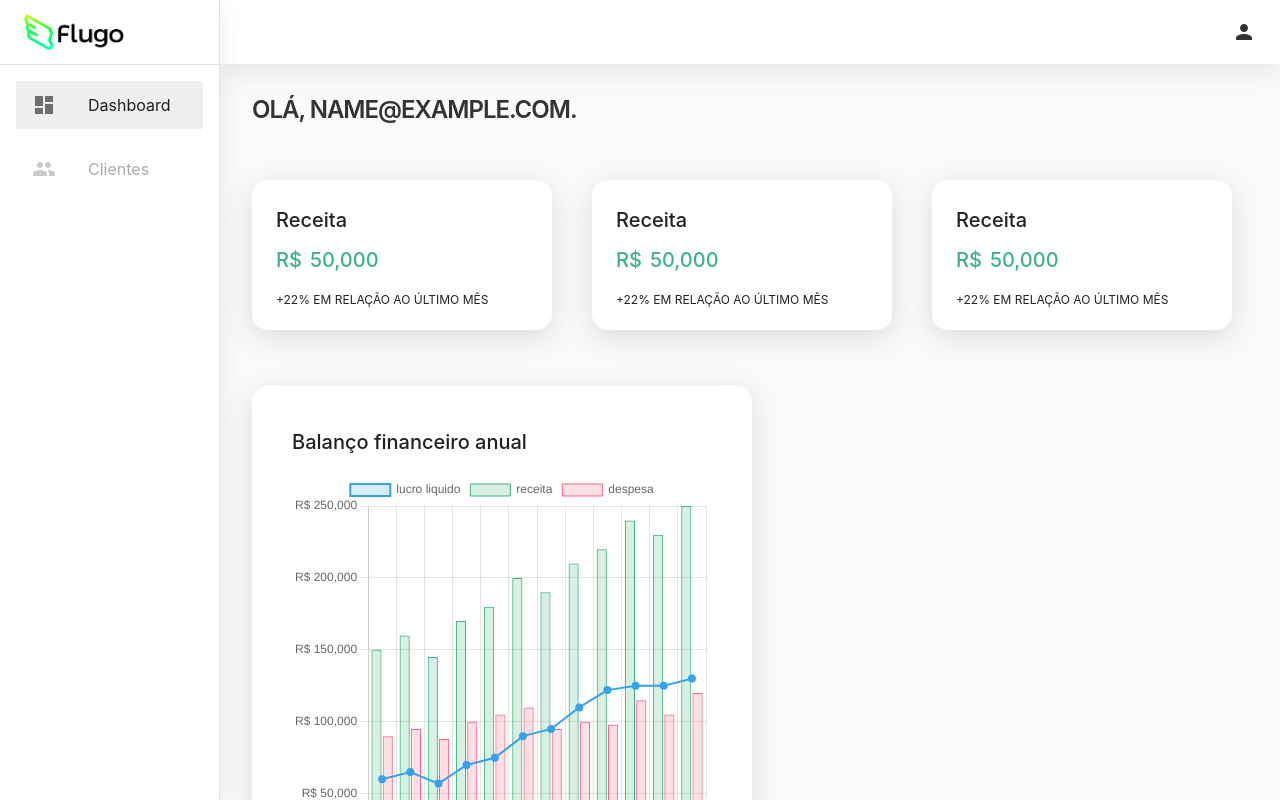
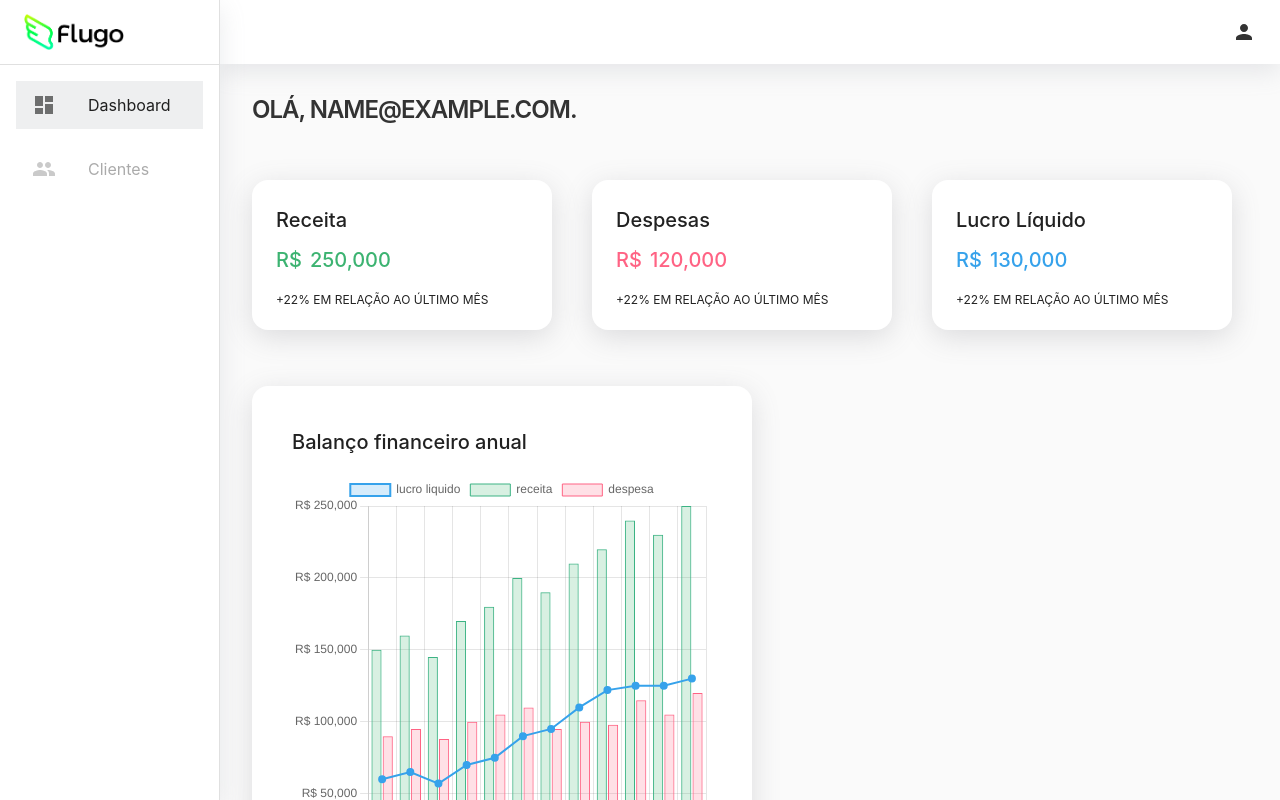
Before and after one commit to gbpjr/flugo-challenge, a React (Vite) app: page / in a window 1280 px wide. Shown: the top 800 px of the page. Built offline with nearby package versions, Linux system fonts and the light colour scheme; no server answers; sample sign-in values are in the browser's storage.

Commit message:
fix: bugfixing stuff

```diff
--- a/src/components/Card/index.tsx
+++ b/src/components/Card/index.tsx
@@ -1,41 +1,25 @@
 import React from 'react'
 import {
-  Box,
   Typography
 } from '@mui/material'
 
-// import AttachMoneyIcon from '@mui/icons-material/AttachMoney'
 import CountAnimation from '../CountAnimation'
+import { CardContainer } from './styles'
 
-import styled from 'styled-components'
-
-const CardContainer = styled(Box)`
-  display: flex;
-  flex-direction: column;
-  gap: 8px;
-  background-color: #ffffff;
-  border-radius: 16px;
-  min-width: 30%;
-  height: 150px;
-  box-shadow: rgba(100, 100, 111, 0.2) 0px 7px 29px 0px;
-  padding: 24px;
-
-`
-
-const Card: React.FC = () => {
+const Card: React.FC <{title: string, value: number, color: string}>= ({ title, value, color }) => {
   return (
     <CardContainer>
       <Typography
         variant='h6'
       >
-        Receita
+        { title }
       </Typography>
       <Typography
         variant='h6'
-        color={'rgb(60, 179, 132)'}
+        color={color}
         sx={{ display: 'flex', gap: '8px' }}
       >
-        R$ <CountAnimation finalValue={50000} />
+        R$ <CountAnimation finalValue={value} />
      </Typography>
      <Typography
         variant='overline'
--- a/src/components/Card/styles.tsx
+++ b/src/components/Card/styles.tsx
@@ -0,0 +1,14 @@
+import { Box } from '@mui/material'
+import styled from 'styled-components'
+
+export const CardContainer = styled(Box)`
+  display: flex;
+  flex-direction: column;
+  gap: 8px;
+  background-color: #ffffff;
+  border-radius: 16px;
+  min-width: 30%;
+  height: 150px;
+  box-shadow: rgba(100, 100, 111, 0.2) 0px 7px 29px 0px;
+  padding: 24px;
+`
--- a/src/components/Chart/index.tsx
+++ b/src/components/Chart/index.tsx
@@ -2,6 +2,7 @@ import React, { useEffect } from 'react'
 
 import {
   Chart as ChartJS,
+  ChartType,
   RadialLinearScale,
   PointElement,
   LineElement,
@@ -57,7 +58,7 @@ const BarChart: React.FC <{
     datasets:
     [
       {
-        type: 'line' as const,
+        type: 'line' as ChartType,
         id: 0,
         label: keys[0].replace('_', ' '),
         data: finances.dados_financeiros.map((mes) => mes['lucro_liquido']),
@@ -68,7 +69,7 @@ const BarChart: React.FC <{
         pointHoverBorderColor: 'rgb(54, 162, 235)'
       },
       {
-        type: 'bar' as const,
+        type: 'bar' as ChartType,
         id: 1,
         label: keys[1],
         data: finances.dados_financeiros.map((mes) => mes['receita']),
@@ -79,7 +80,7 @@ const BarChart: React.FC <{
         pointHoverBorderColor: 'rgb(60, 179, 132)'
       },
       {
-        type: 'bar' as const,
+        type: 'bar' as ChartType,
         id: 2,
         label: keys[2],
         data: finances.dados_financeiros.map((mes) => mes['despesa']),
--- a/src/pages/Home/index.tsx
+++ b/src/pages/Home/index.tsx
@@ -27,9 +27,21 @@ const Home: React.FC = () => {
           Olá, {user.email || 'Usuário'}.
         </Typography>
         <ChartsContainer>
-          <Card>{/* Seu conteúdo do card */}</Card>
-          <Card>{/* Seu conteúdo do card */}</Card>
-          <Card>{/* Seu conteúdo do card */}</Card>
+          <Card
+            title='Receita'
+            value={250000}
+            color='rgba(60, 179, 113)'
+          />
+          <Card
+            title='Despesas'
+            value={120000}
+            color='rgb(255, 99, 132)'
+          />
+          <Card
+            title='Lucro Líquido'
+            value={130000}
+            color='rgb(54, 162, 235)'
+          />
         </ChartsContainer>
         <ChartsContainer>
           <Chart title="Balanço financeiro anual" keys={['lucro_liquido', 'receita', 'despesa']} />
```
